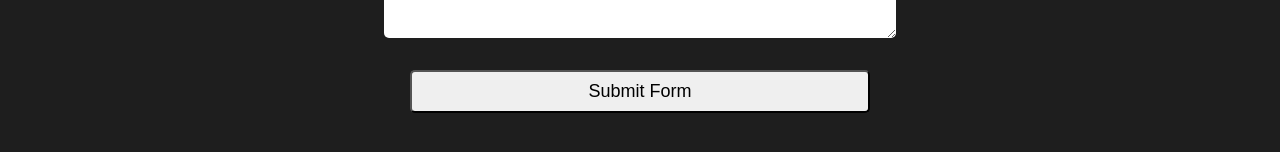
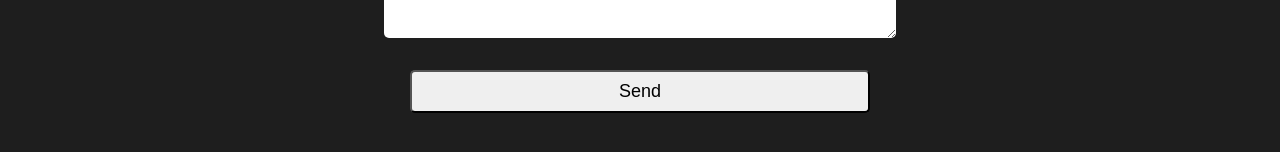
Before and after one commit to zbarnz/zachbarnes.dev, a Next.js app: page /contact in a window 1280 px wide. Shown: the part 526-678 px from the top of the page. Built offline with nearby package versions, Linux system fonts and the light colour scheme.

Commit message:
pointer cursor on form send button

```diff
--- a/src/pages/contact.tsx
+++ b/src/pages/contact.tsx
@@ -45,7 +45,7 @@ export default function Contact() {
           />
 
           <button type="submit" className={styles.submitButton}>
-            Submit Form
+            Send
           </button>
         </form>
       </div>
--- a/src/styles/Contact.module.css
+++ b/src/styles/Contact.module.css
@@ -51,4 +51,5 @@
   width: 90%;
   align-self: center;
   padding: .5em;
+  cursor: pointer;
 }
```
